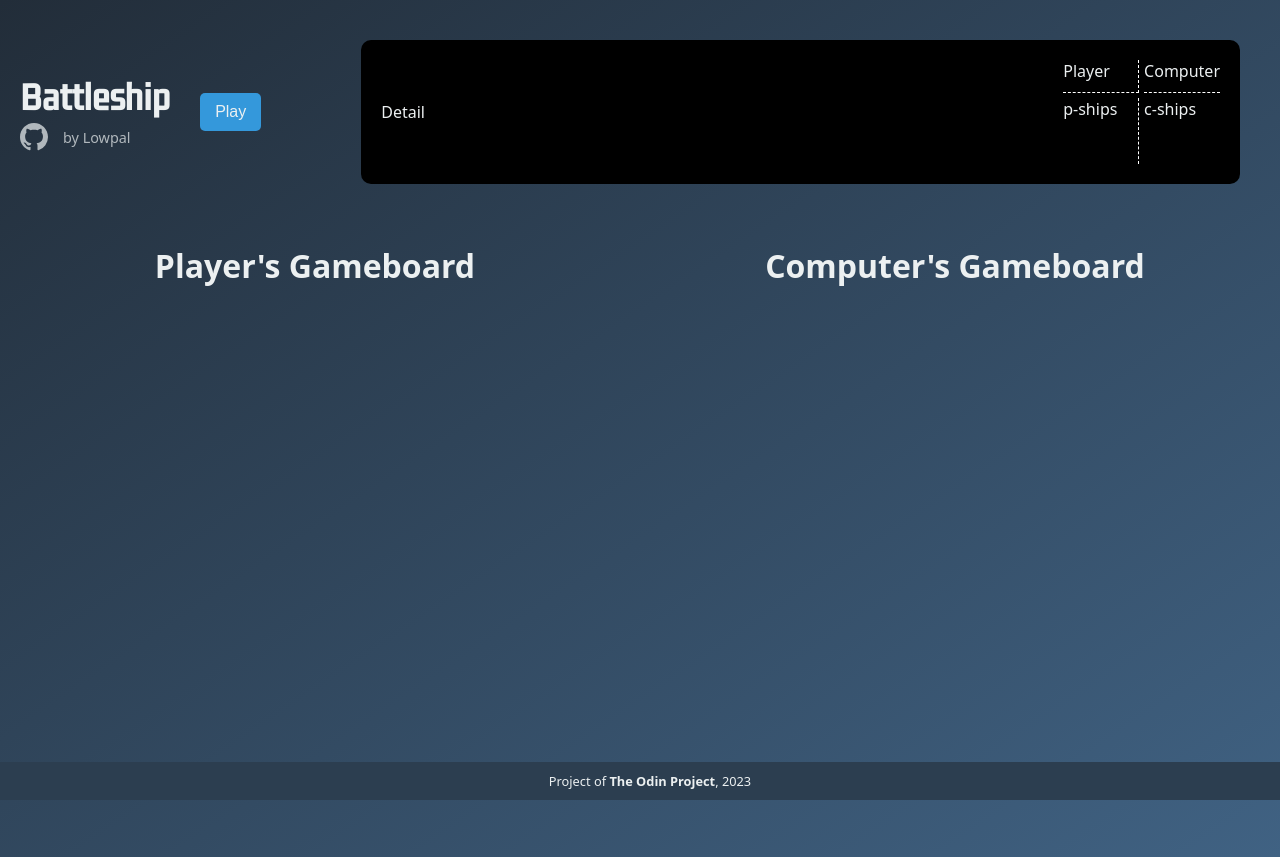
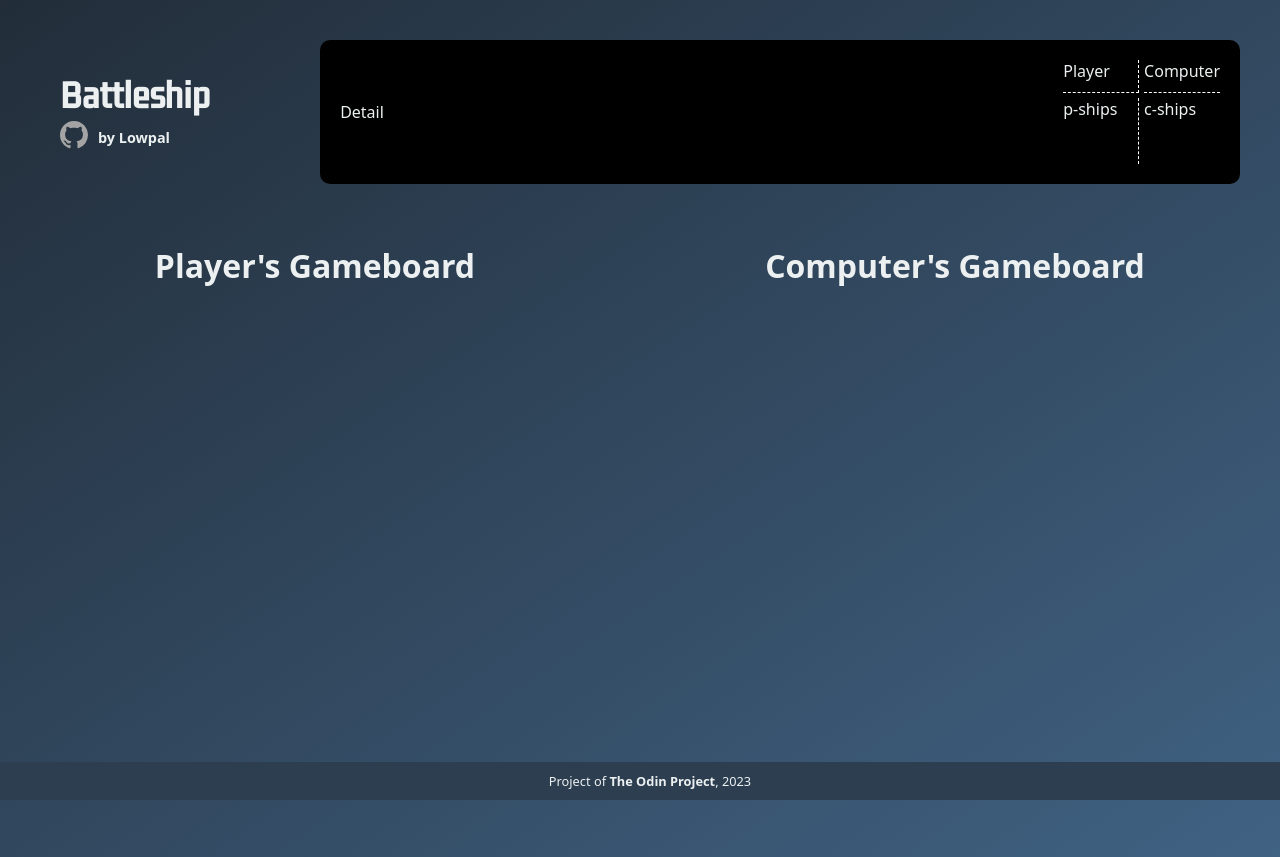
Before and after one commit to louispallett/odin-battleship, a website built with webpack: page src/index.html in a window 1280 px wide. Built offline with nearby package versions, Linux system fonts and the light colour scheme.

Commit message:
github svg styling

```diff
--- a/src/index.html
+++ b/src/index.html
@@ -12,15 +12,17 @@
             <div class="title-wrapper">
                 <div class="title">Battleship</div>
                 <div class="lowpal-wrapper">
-                    <svg xmlns="http://www.w3.org/2000/svg" width="28" height="28" fill="currentColor" id="github-icon" viewBox="0 0 16 16">
-                        <path d="M8 0C3.58 0 0 3.58 0 8c0 3.54 2.29 6.53 5.47 7.59.4.07.55-.17.55-.38 0-.19-.01-.82-.01-1.49-2.01.37-2.53-.49-2.69-.94-.09-.23-.48-.94-.82-1.13-.28-.15-.68-.52-.01-.53.63-.01 1.08.58 1.23.82.72 1.21 1.87.87 2.33.66.07-.52.28-.87.51-1.07-1.78-.2-3.64-.89-3.64-3.95 0-.87.31-1.59.82-2.15-.08-.2-.36-1.02.08-2.12 0 0 .67-.21 2.2.82.64-.18 1.32-.27 2-.27.68 0 1.36.09 2 .27 1.53-1.04 2.2-.82 2.2-.82.44 1.1.16 1.92.08 2.12.51.56.82 1.27.82 2.15 0 3.07-1.87 3.75-3.65 3.95.29.25.54.73.54 1.48 0 1.07-.01 1.93-.01 2.2 0 .21.15.46.55.38A8.012 8.012 0 0 0 16 8c0-4.42-3.58-8-8-8z"/>
-                    </svg>
+                    <a href="https://github.com/louispallett/odin-battleship">
+                        <svg xmlns="http://www.w3.org/2000/svg" width="28" height="28" id="github-icon" viewBox="0 0 16 16">
+                            <path d="M8 0C3.58 0 0 3.58 0 8c0 3.54 2.29 6.53 5.47 7.59.4.07.55-.17.55-.38 0-.19-.01-.82-.01-1.49-2.01.37-2.53-.49-2.69-.94-.09-.23-.48-.94-.82-1.13-.28-.15-.68-.52-.01-.53.63-.01 1.08.58 1.23.82.72 1.21 1.87.87 2.33.66.07-.52.28-.87.51-1.07-1.78-.2-3.64-.89-3.64-3.95 0-.87.31-1.59.82-2.15-.08-.2-.36-1.02.08-2.12 0 0 .67-.21 2.2.82.64-.18 1.32-.27 2-.27.68 0 1.36.09 2 .27 1.53-1.04 2.2-.82 2.2-.82.44 1.1.16 1.92.08 2.12.51.56.82 1.27.82 2.15 0 3.07-1.87 3.75-3.65 3.95.29.25.54.73.54 1.48 0 1.07-.01 1.93-.01 2.2 0 .21.15.46.55.38A8.012 8.012 0 0 0 16 8c0-4.42-3.58-8-8-8z"/>
+                        </svg>
+                    </a>
                     <div>by Lowpal</div>
                 </div>
             </div>
-            <div class="buttons">
+            <!-- <div class="buttons">
                 <button id="playbtn">Play</button>
-            </div>
+            </div> -->
         </div>
         <div class="scoreboard">
             <div class="detail">Detail</div>
--- a/src/scss/header.scss
+++ b/src/scss/header.scss
@@ -21,7 +21,7 @@
 .title-wrapper {
     display: flex;
     flex-direction: column;
-    // gap: 10px;
+    margin-left: 40px;
     & > div:first-child {
         font-family: "title-font";
         font-size: 32px;
@@ -38,10 +38,27 @@
     display: flex;
     align-items: center;
     gap: 10px;
+    font-weight: bold;
     font-size: 0.9rem;
-    opacity: 0.7;
-    svg {
-        margin-right: 5px;
+    fill: #a4a4a4;
+    margin-right: 5px;
+    & :hover {
+        fill: #ffffff;
+        transition: fill 0.4s ease-in-out;
+    }
+}
+
+svg:hover {
+    cursor: pointer;
+    animation: rotateAnimation 2s linear infinite;
+}
+
+@keyframes rotateAnimation {
+    from {
+        transform: rotate(0deg);
+    }
+    to {
+        transform: rotate(360deg);
     }
 }
 
@@ -80,5 +97,4 @@
         border-bottom: 1px dashed white;
         padding-bottom: 10px;
     }
-
 }
```
